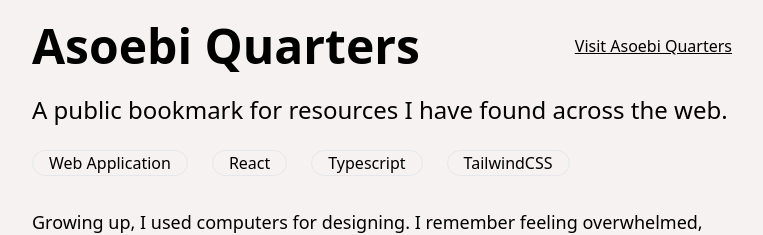
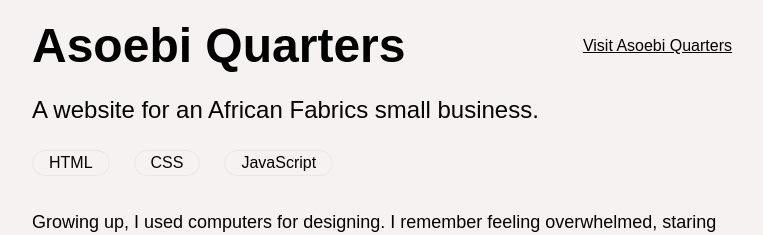
Before and after one commit to giselle2323/clayco, a Next.js app: page /projects/asoebi in a window 1280 px wide. Shown: the part 136-371 px from the top of the page, without its empty margins (258-1021 px from the left). Built offline with nearby package versions, Linux system fonts and the light colour scheme; a web font is replaced by a local one.

Commit message:
feat: fix font error

```diff
--- a/pages/index.tsx
+++ b/pages/index.tsx
@@ -191,7 +191,7 @@
   };
 
   return (
-    <div className="min-h-screen cabinet">
+    <div className="min-h-screen font-cabinet">
       <Head>
         <title> Home Page </title>
         <link rel="icon" href="/favicon.ico" />
@@ -250,7 +250,7 @@
                 </p>
 
                 <div className="mt-4">
-                <a href="/posts/aminat-bio" className="border border-[#30363d] px-4 py-1 rounded-md text-black dark:text-white">Learn More</a>
+                <a href="/posts/aminat-bio" className="border border-[#30363d] px-4 py-1 rounded-[30px] text-black dark:text-white">Learn More</a>
                 </div>
               </div>
               <div
--- a/pages/posts/aminat-bio.tsx
+++ b/pages/posts/aminat-bio.tsx
@@ -4,7 +4,7 @@
 import CloseNav from "../../components/navigation/CloseNav";
 const TechCareer: NextPage = () => {
   return (
-    <div className="container mx-auto p-8">
+    <div className="container mx-auto p-8 font-cabinet">
       <CloseNav />
       <div className="py-20 max-w-[700px] mx-auto">
         <h2 className="font-bold text-4xl text-black dark:text-[#f0f2f8] py-6 text-center">
--- a/pages/projects/airplay.tsx
+++ b/pages/projects/airplay.tsx
@@ -5,7 +5,7 @@
 const Airplay: NextPage = () => {
 
   return (
-    <div className="container mx-auto p-8 text-black dark:text-[#f0f2f8]">
+    <div className="container mx-auto p-8 text-black dark:text-[#f0f2f8] font-cabinet">
       <CloseNav />
       <div className="py-20 max-w-[700px] mx-auto">
        <div className="flex flex-col md:flex-row md:items-center justify-between gap-2">
@@ -15,7 +15,7 @@
             <a className="underline block" href="https://airplayy.vercel.app/">Visit Airplay</a>
        </div>
        <h3 className="text-2xl font-medium text-black dark:text-[#f0f2f8] py-6">
-          A public bookmark for resources I have found across the web.
+          A web application for finding cool spotify plalists across diffrent music genres.
         </h3>
 
         <div className="">
--- a/pages/projects/asoebi.tsx
+++ b/pages/projects/asoebi.tsx
@@ -1,4 +1,5 @@
 import * as React from "react";
+
 import type { NextPage } from "next";
 import CloseNav from "../../components/navigation/CloseNav";
 import AsoebiHome from "../../public/images/asoebi-home.png";
@@ -7,7 +8,7 @@
 
 const AsoebiQuarters: NextPage = () => {
   return (
-    <div className="container mx-auto p-8 text-black dark:text-[#f0f2f8]">
+    <div className="container mx-auto p-8 text-black dark:text-[#f0f2f8] font-cabinet">
       <CloseNav />
       <div className="py-20 max-w-[700px] mx-auto">
         <div className="flex flex-col md:flex-row gap-2 md:items-center justify-between">
@@ -19,22 +20,19 @@
           </a>
         </div>
         <h3 className="text-2xl font-medium text-black dark:text-[#f0f2f8] py-6">
-          A public bookmark for resources I have found across the web.
+          A website for an African Fabrics small business.
         </h3>
 
         <div className="">
           <ul className="flex items-center flex-wrap gap-2">
           <li className="border dark:border-[#30363d] rounded-[30px] text-black dark:text-[#f0f2f8] px-4 mr-4">
-            Web Application
+            HTML
           </li>
           <li className="border dark:border-[#30363d] rounded-[30px] text-black dark:text-[#f0f2f8] px-4 mr-4">
-            React
+            CSS
           </li>
           <li className="border dark:border-[#30363d] rounded-[30px] text-black dark:text-[#f0f2f8] px-4 mr-4">
-            Typescript
-          </li>
-          <li className="border dark:border-[#30363d] rounded-[30px] text-black dark:text-[#f0f2f8] px-4 mr-4">
-            TailwindCSS
+            JavaScript
           </li>
           </ul>
         </div>
--- a/pages/projects/minlinks.tsx
+++ b/pages/projects/minlinks.tsx
@@ -6,7 +6,7 @@
 import MinlinksPost from "../../public/images/minlinks-post.png";
 const Minlinks: NextPage = () => {
   return (
-    <div className="container mx-auto p-8 text-black dark:text-[#f0f2f8]">
+    <div className="container mx-auto p-8 text-black dark:text-[#f0f2f8] font-cabinet">
       <CloseNav />
       <div className="py-20 max-w-[700px] mx-auto">
         <div className="flex flex-col md:flex-row gap-2 md:items-center justify-between">
--- a/pages/projects/webscout.tsx
+++ b/pages/projects/webscout.tsx
@@ -1,4 +1,5 @@
 import * as React from "react";
+
 import type { NextPage } from "next";
 import CloseNav from "../../components/navigation/CloseNav";
 import Webscouthome from "../../public/images/webscout-home.png";
@@ -7,7 +8,7 @@
 
 const Webscout: NextPage = () => {
   return (
-    <div className="container mx-auto p-8 text-black dark:text-[#f0f2f8]">
+    <div className="container mx-auto p-8 text-black dark:text-[#f0f2f8] font-cabinet">
       <CloseNav />
       <div className="py-20 max-w-[700px] mx-auto">
         <div className="flex flex-col md:flex-row gap-2 md:items-center justify-between">
@@ -19,7 +20,7 @@
           </a>
         </div>
         <h3 className="text-2xl font-medium text-black dark:text-[#f0f2f8] py-6">
-          A public bookmark for resources I have found across the web.
+          A collection of free resources for web development.
         </h3>
 
         <div>
--- a/styles/globals.css
+++ b/styles/globals.css
@@ -1,4 +1,5 @@
 @import url("https://api.fontshare.com/v2/css?f[]=cabinet-grotesk@800,500,100,700,400,300,200,900&display=swap");
+@import url('https://fonts.googleapis.com/css2?family=Inter:wght@300;400;500;600;700&display=swap');
 @tailwind base;
 @tailwind components;
 @tailwind utilities;
--- a/tailwind.config.js
+++ b/tailwind.config.js
@@ -17,7 +17,8 @@
       },
     },
     fontFamily: {
-      cabinet: ['Cabinet Grotesk', 'sans-serif']
+      cabinet: ['Cabinet Grotesk', 'sans-serif'],
+      inter: ['Inter', 'sans-serif']
     }
   },
   plugins: [require('@tailwindcss/typography')],
```
